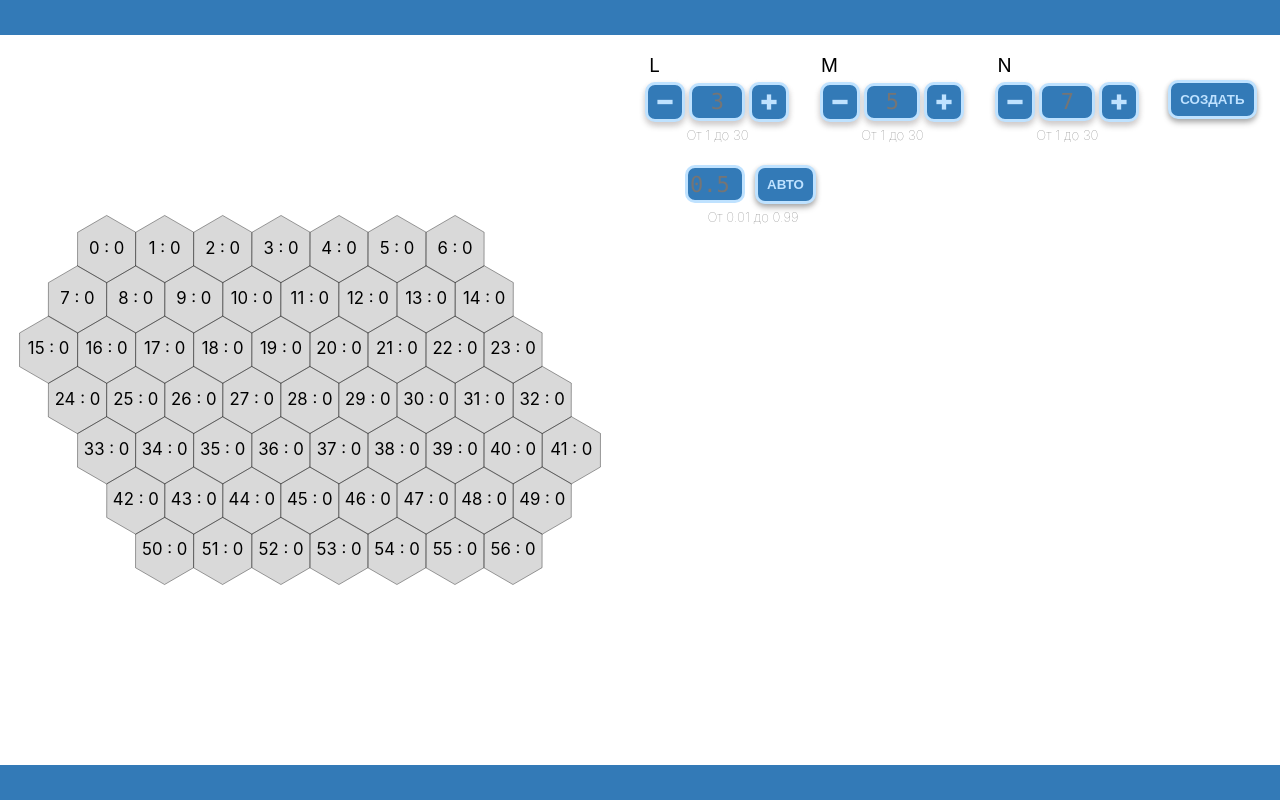
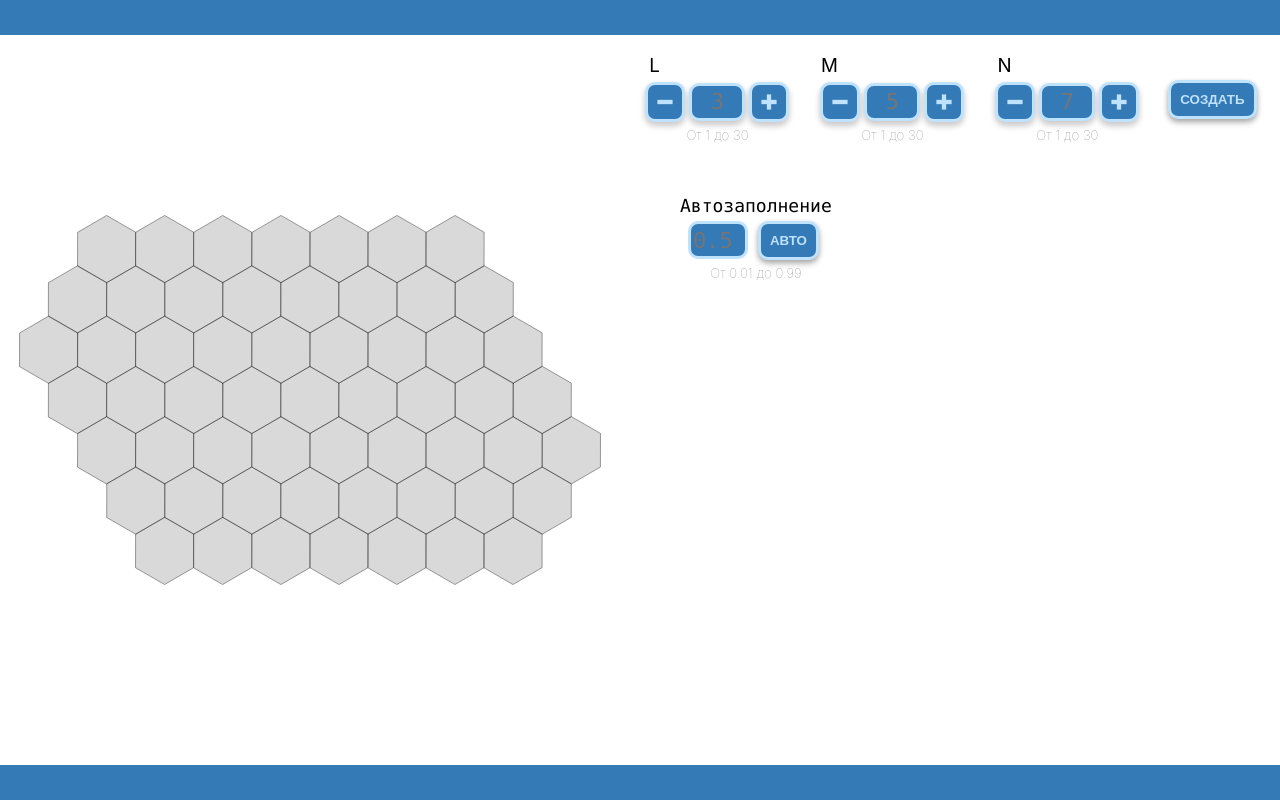
Before and after one commit to WebFilin/HexagonGrid, a React (Create React App) app: page / in a window 1280 px wide. Built offline with nearby package versions, Linux system fonts and the light colour scheme.

Commit message:
Добавлен заголовок, подправлены стили scss

```diff
--- a/src/Components/ControlsElem/RandomDomainInput/RandomDomainInput.jsx
+++ b/src/Components/ControlsElem/RandomDomainInput/RandomDomainInput.jsx
@@ -1,5 +1,5 @@
 import React from "react";
-import style from "./randomDomain.module.scss";
+import style from "./randomDomainInput.module.scss";
 import hexCordinate from "../../../state/hexCordinate";
 import { action } from "mobx";
 
@@ -16,6 +16,7 @@ function RandomDomain() {
   }
   return (
     <div className={style.wrapper}>
+      <h5 className={style.title}>Автозаполнение</h5>
       <div className={style.body}>
         <input
           className={style.input}
@@ -32,7 +33,7 @@ function RandomDomain() {
           АВТО
         </button>
       </div>
-      <h5 className={style.title}>От 0.01 до 0.99</h5>
+      <h5 className={style.text}>От 0.01 до 0.99</h5>
     </div>
   );
 }
--- a/src/Components/ControlsElem/RandomDomainInput/randomDomain.module.scss
+++ b/src/Components/ControlsElem/RandomDomainInput/randomDomainInput.module.scss
@@ -27,10 +27,17 @@
   font-family: Menlo, Monaco, Consolas, "Courier New", monospace;
 }
 
-.title {
+.text {
   margin-top: 5px;
   color: grey;
   font-weight: lighter;
+}
+
+.title {
+  margin-bottom: 5px;
+  font-weight: normal;
+  font-size: 18px;
+  font-family: Menlo, Monaco, Consolas, "Courier New", monospace;
 }
 
 .btn_auto {
--- a/src/Components/RandomDomains/RandomDomains.jsx
+++ b/src/Components/RandomDomains/RandomDomains.jsx
@@ -22,7 +22,7 @@ const RandomDomains = observer(() => {
 
       // Сброс стилей хексов
       hexGroup[0].style = { fill: null, fillOpacity: 0.3 };
-      // hexGroup[1].textContent = 0;
+      hexGroup[1].textContent = null;
       if (Math.random() <= ratio) {
         arrElem.push(hexGroup[0]);
       }
--- a/src/Components/SvgHex/SvgHex.jsx
+++ b/src/Components/SvgHex/SvgHex.jsx
@@ -5,7 +5,7 @@ import { action } from "mobx";
 
 function SvgHex({ id, x, y, vertical, horizontal }) {
   const [isClick, setIsClick] = React.useState(false);
-  const [value, setValue] = React.useState(0);
+  const [value, setValue] = React.useState(null);
   const hexEl = React.useRef();
 
   //   Выбираем хекс передаем в mobx
@@ -21,7 +21,7 @@ function SvgHex({ id, x, y, vertical, horizontal }) {
 
     if (hex) {
       const hexTxt = hex.parentNode.lastChild;
-      isClick ? setValue(1) : setValue(0);
+      isClick ? setValue(1) : setValue(null);
       hexTxt.textContent = value;
     }
 
@@ -43,7 +43,9 @@ function SvgHex({ id, x, y, vertical, horizontal }) {
           })}
         ></polygon>
         <text className={style.hex_txt}>
-          {id} : {value}
+          {/* {id} : {value} */}
+
+          {value}
         </text>
       </g>
     </>
```
